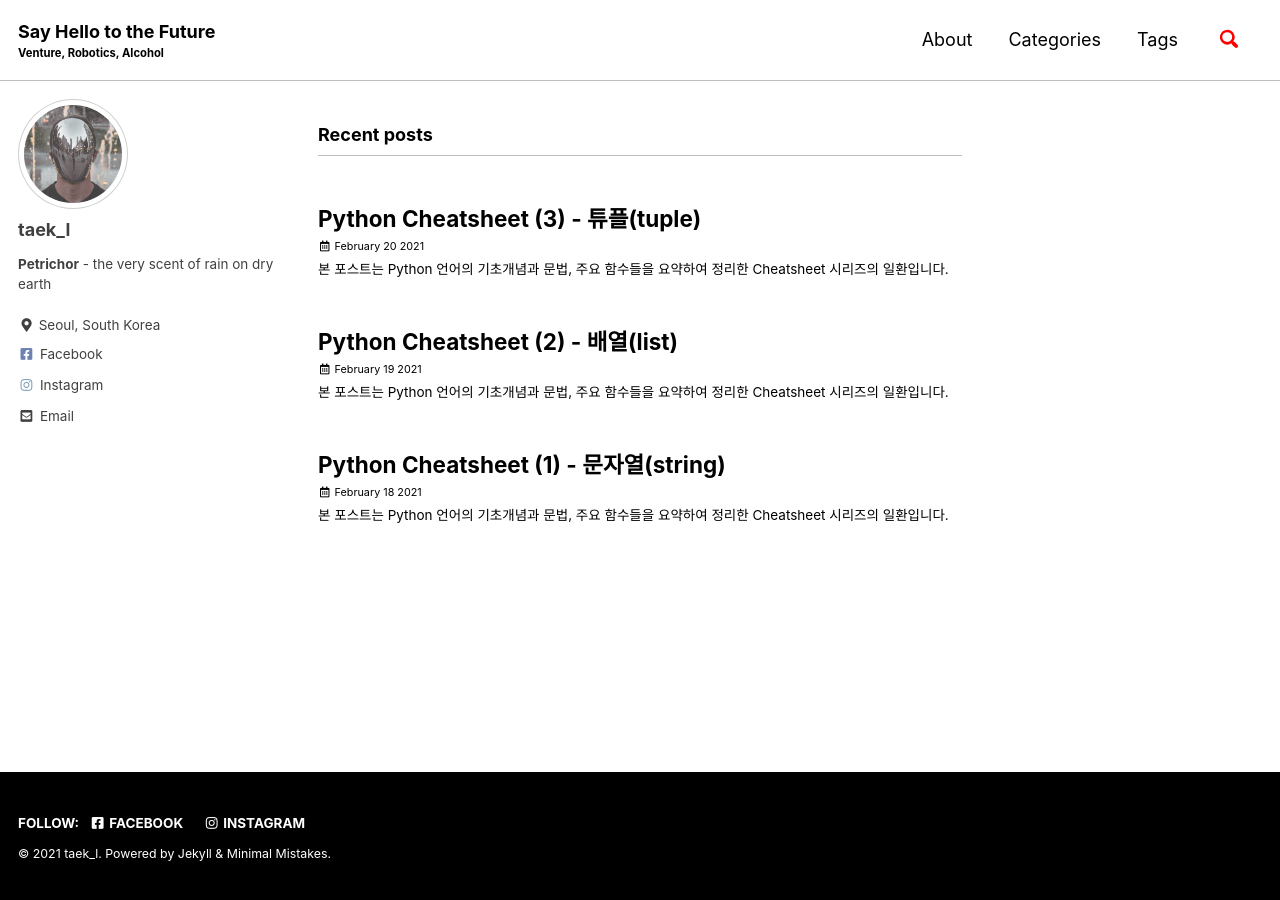
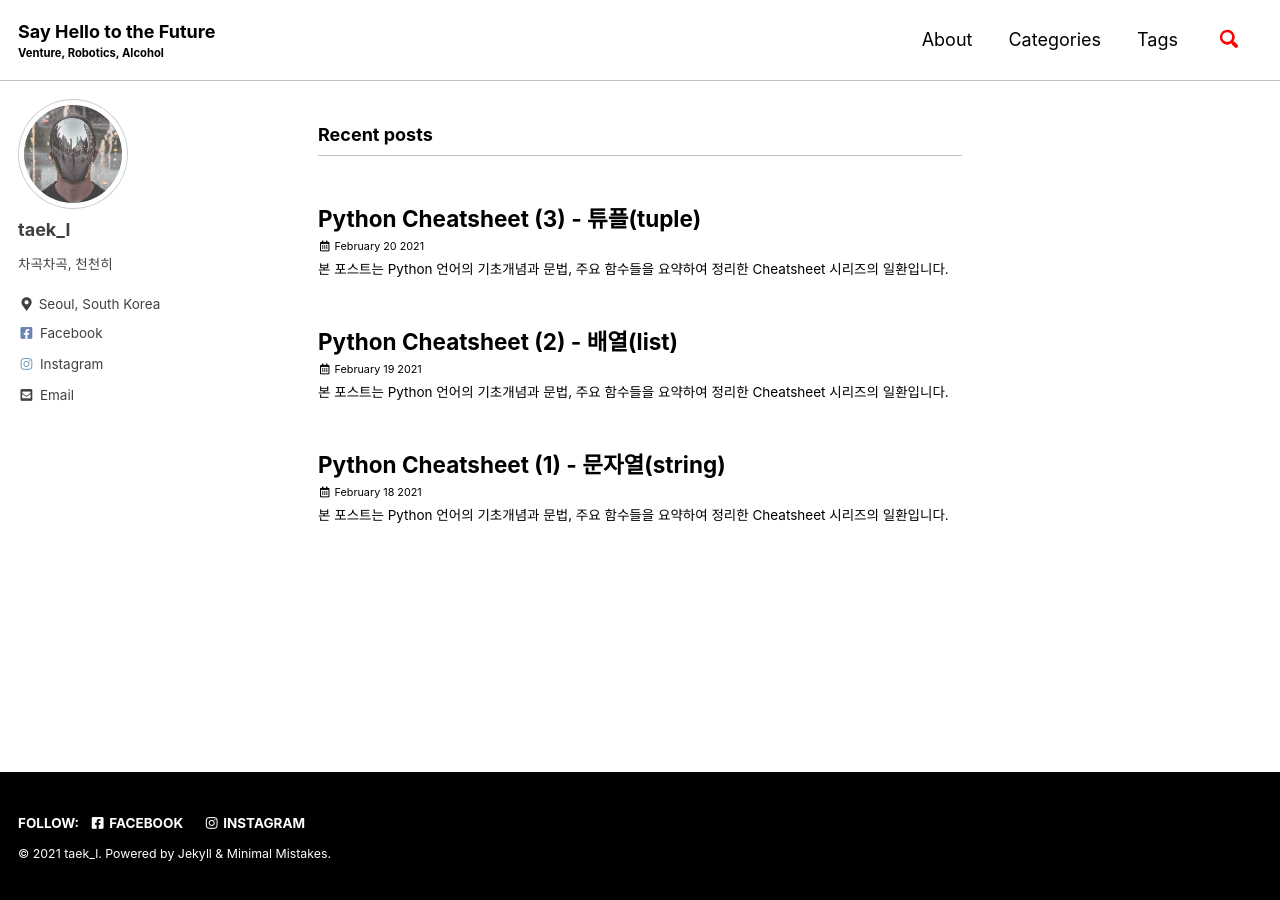
Before and after one commit to htlim94/htlim94.github.io, a Jekyll site: the page built from index.html, in a window 1280 px wide. Built offline with Jekyll 4.4.1, drawn with Linux system fonts in a browser that asks for light colours; cached includes are drawn as plain includes; the list of posts is cut into pages by our own code.

Commit message:
Change configuration

```diff
--- a/_config.yml
+++ b/_config.yml
@@ -98,7 +98,7 @@ analytics:
 author:
   name             : "taek_l"
   avatar           : "/assets/images/bio-pic.jpg"
-  bio              : "**Petrichor** - the very scent of rain on dry earth"
+  bio              : "차곡차곡, 천천히"
   location         : "Seoul, South Korea"
   email            : "nxo1225@gmail.com"
   links:
```
